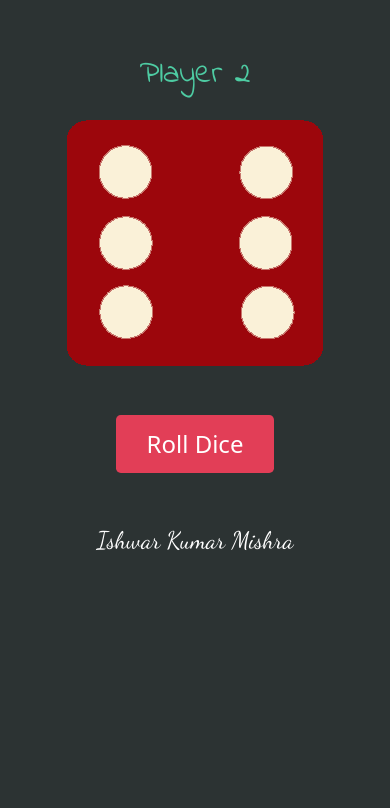
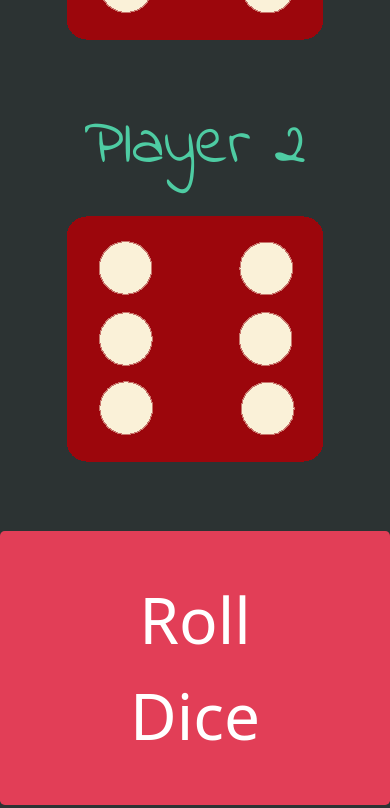
Before and after one commit to ishwar-ikm/dice, a plain HTML site: page index.html in a window 390 px wide. Shown: the part 1010-1818 px from the top of the page. Before the commit the page ends 1585 px from the top, so only its background shows below. Drawn offline with nearby package versions, Linux system fonts and the light colour scheme; a web font is replaced by a local one.

Commit message:
Update style.css

```diff
--- a/style.css
+++ b/style.css
@@ -13,14 +13,14 @@ h1{
 }
 
 footer {
-  color: white;
-  font-family: 'Dancing Script', cursive;
-  font-size: 1.5rem;
   margin: 2% auto 0;
 }
 
 p{
   margin-top: 50px;
+  color: white;
+  font-family: 'Dancing Script', cursive;
+  font-size: 1.5rem;
 }
 .dice {
   display: inline-block;
@@ -29,6 +29,12 @@ p{
   font-family: 'Indie Flower', cursive;
   margin-top: 1%;
   padding: 0 2%;
+}
+
+.dice p {
+  font-size: 2rem;
+  color: #4ECCA3;
+  font-family: 'Indie Flower', cursive;
 }
 
 .container{
@@ -47,3 +53,33 @@ p{
   color: white;
   background-color: #88304E;
 }
+
+@media(max-width: 1028px) {
+
+  .dice p {
+    font-size: 4rem;
+    color: #4ECCA3;
+    font-family: 'Indie Flower', cursive;
+  }
+
+  p{
+    margin-top: 50px;
+    color: white;
+    font-family: 'Dancing Script', cursive;
+    font-size: 4rem;
+  }
+
+
+  .d-btn{
+    font-size: 4rem;
+    margin-top: 60px;
+    padding: 40px 100px;
+    color: white;
+    background-color: #E23E57;
+  }
+
+  .d-btn:hover{
+    color: white;
+    background-color: #88304E;
+  }
+}
```
